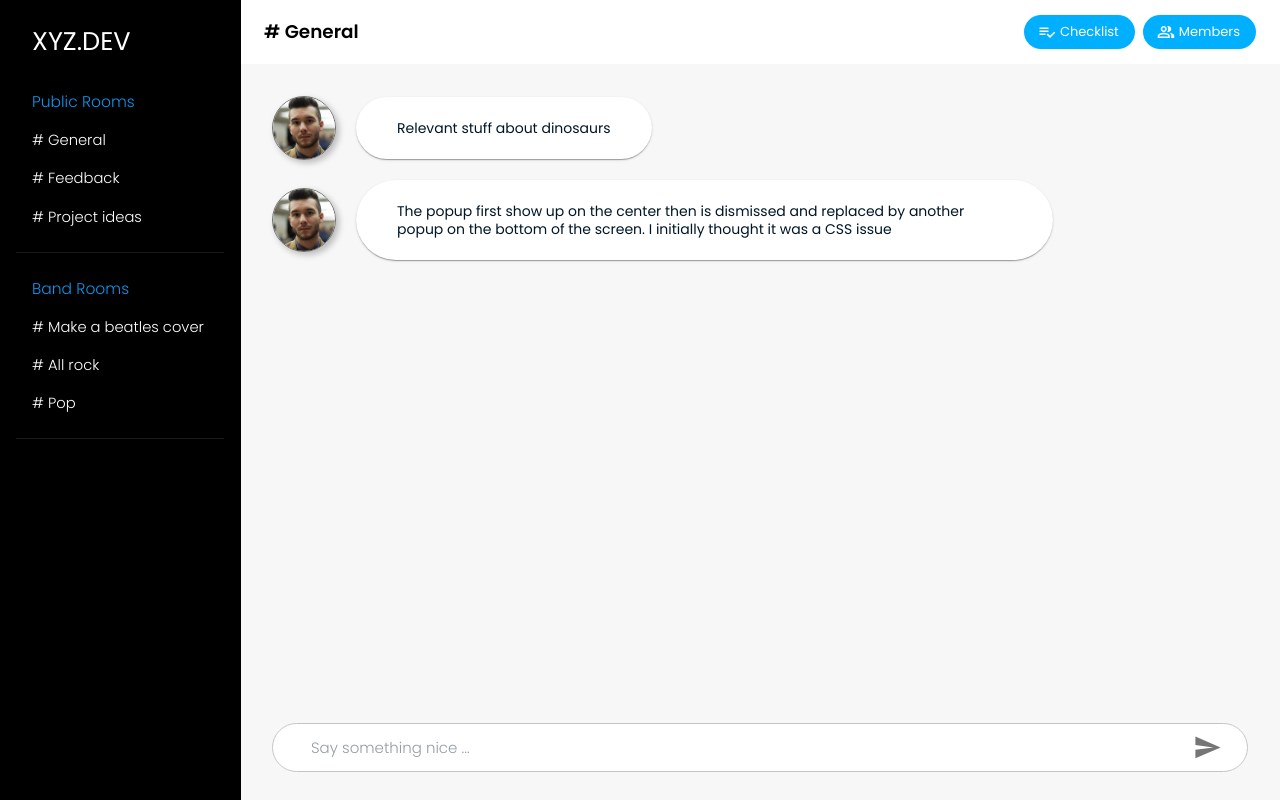
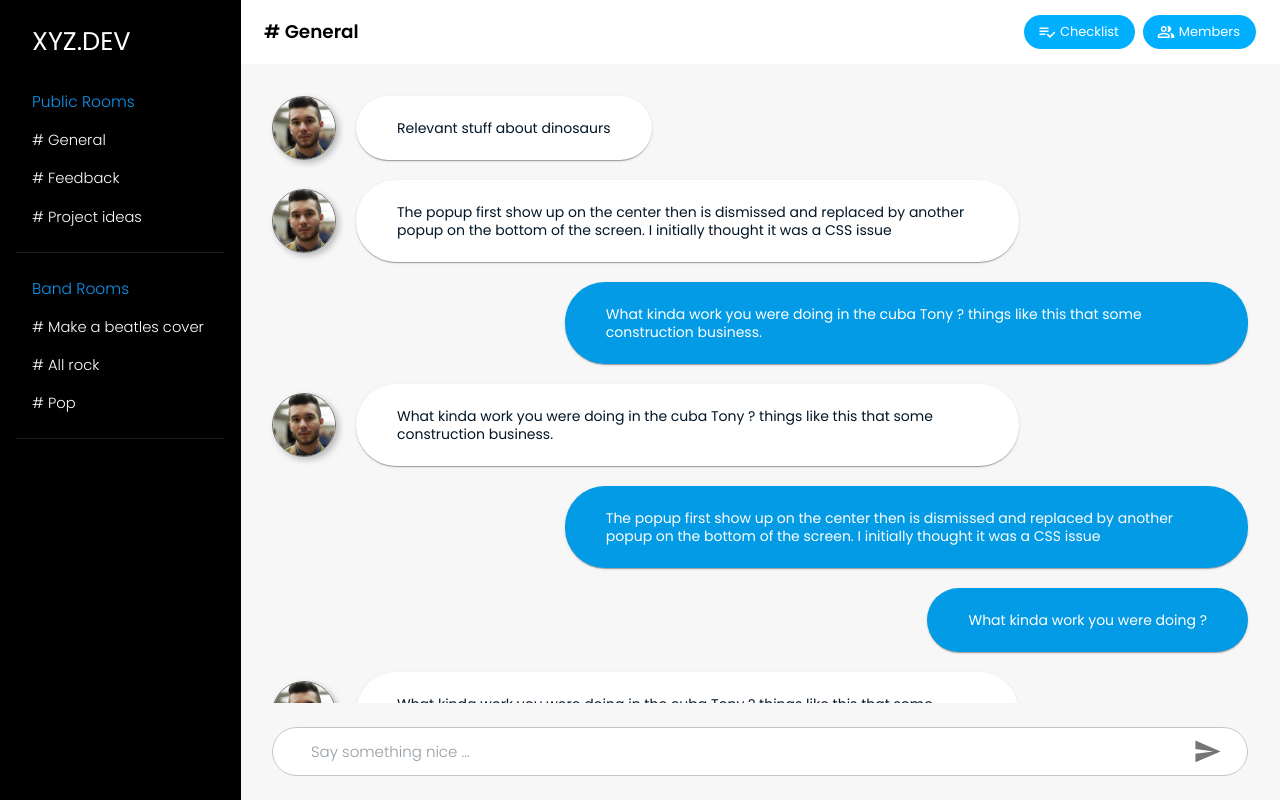
Before and after one commit to therealilyaskhan/songs-sharing, a React (Create React App) app in the folder frontend/: page /rooms in a window 1280 px wide. Built offline with nearby package versions, Linux system fonts and the light colour scheme.

Commit message:
chat room module finished

```diff
--- a/frontend/src/components/ChatRoomBody.js
+++ b/frontend/src/components/ChatRoomBody.js
@@ -1,11 +1,25 @@
 import React from 'react';
 
+import { makeStyles } from '@material-ui/core';
 import Box from '@material-ui/core/Box';
 
 import Message from './Message';
 import Image from '../assets/images/user_img.jpg';
 
+
+const useStyles = makeStyles({
+  conversation: {
+    flex: '0 1 auto',
+    overflowY: 'auto',
+    display: 'flex',
+    flexDirection: 'column',
+    alignItems: 'stretch',
+  }
+});
+
 export default function ChatRoomBody({ chatRoomID, className }) {
+
+  const classes = useStyles();
 
   // fetch the latest certain amount of messages using the chatRoomID
 
@@ -16,7 +30,8 @@ export default function ChatRoomBody({ chatRoomID, className }) {
       userName: 'Kannaj',
       userImage: Image,
       time: 'sent at',
-      message: 'Relevant stuff about dinosaurs'
+      message: 'Relevant stuff about dinosaurs',
+      isMyMessage: false
     },
     {
       msgID: 2,
@@ -24,12 +39,95 @@ export default function ChatRoomBody({ chatRoomID, className }) {
       userName: 'Kannaj',
       userImage: Image,
       time: 'sent at',
-      message: 'The popup first show up on the center then is dismissed and replaced by another popup on the bottom of the screen. I initially thought it was a CSS issue'
-    }
+      message: 'The popup first show up on the center then is dismissed and replaced by another popup on the bottom of the screen. I initially thought it was a CSS issue',
+      isMyMessage: false
+    },
+    {
+      msgID: 3,
+      userID: 2,
+      userName: 'Ilyas',
+      userImage: Image,
+      time: 'sent at',
+      message: 'What kinda work you were doing in the cuba Tony ? things like this that some construction business.',
+      isMyMessage: true
+    },
+    {
+      msgID: 4,
+      userID: 3,
+      userName: 'Robert',
+      userImage: Image,
+      time: 'sent at',
+      message: 'What kinda work you were doing in the cuba Tony ? things like this that some construction business.',
+      isMyMessage: false
+    },
+    {
+      msgID: 5,
+      userID: 2,
+      userName: 'Ilyas',
+      userImage: Image,
+      time: 'sent at',
+      message: 'The popup first show up on the center then is dismissed and replaced by another popup on the bottom of the screen. I initially thought it was a CSS issue',
+      isMyMessage: true
+    },
+    {
+      msgID: 6,
+      userID: 2,
+      userName: 'Ilyas',
+      userImage: Image,
+      time: 'sent at',
+      message: 'What kinda work you were doing ?',
+      isMyMessage: true
+    },
+    {
+      msgID: 7,
+      userID: 2,
+      userName: 'Kannaj',
+      userImage: Image,
+      time: 'sent at',
+      message: 'What kinda work you were doing in the cuba Tony ? things like this that some construction business.The popup first show up on the center then is dismissed.',
+      isMyMessage: false
+    },
+    {
+      msgID: 8,
+      userID: 3,
+      userName: 'Robert',
+      userImage: Image,
+      time: 'sent at',
+      message: 'What kinda work you were doing in the cuba Tony ? things like this that some construction business.',
+      isMyMessage: false
+    },
+    {
+      msgID: 9,
+      userID: 2,
+      userName: 'Ilyas',
+      userImage: Image,
+      time: 'sent at',
+      message: 'What kinda work you were doing ?',
+      isMyMessage: true
+    },
   ];
 
   return (
-    <Box p={4} className={className || ''}>
+    <Box
+      m={0}
+      p={0}
+      className={className || ''}
+      display='flex'
+      flexDirection='column'
+      justifyContent='flex-end'
+      alignItems='stretch'
+      alignContent='stretch'
+      height='100%'
+      width='100%'
+      minHeight='0px'
+      minWidth='0px'
+    >
+      <Box
+        p={4}
+        pb={0}
+        m={0}
+        className={classes.conversation}
+      >
         {
           messages.map((message) => {
             return (
@@ -41,5 +139,6 @@ export default function ChatRoomBody({ chatRoomID, className }) {
           })
         }
       </Box>
+    </Box >
   );
 }
--- a/frontend/src/components/ChatRoomFooter.js
+++ b/frontend/src/components/ChatRoomFooter.js
@@ -56,7 +56,7 @@ export default function ChatRoomFooter({ chatRoomID, className }) {
   };
 
   return (
-    <Box p={4} pb={3.5} className={className || ''}>
+    <Box p={4} py={3} className={className || ''}>
       <FormControl
         variant="outlined"
         classes={{
--- a/frontend/src/components/Message.js
+++ b/frontend/src/components/Message.js
@@ -3,6 +3,7 @@ import Box from '@material-ui/core/Box';
 import { makeStyles } from '@material-ui/core/styles';
 import useMediaQuery from '@material-ui/core/useMediaQuery';
 import Typography from '@material-ui/core/Typography';
+import { lightBlue } from '@material-ui/core/colors';
 
 import CardContent from './Card/CardContent';
 import CardContainer from './Card/CardContainer';
@@ -14,11 +15,20 @@ const useStyles = makeStyles({
     border: '1px solid #707070'
   },
   msgBox: {
-    width: 'fit-content'
+    width: 'fit-content',
   },
-  msg: {
-    margin: '-2px 0px -2px',
-    lineHeight: '18px'
+  myMsg: {
+    margin: '-1px 0px -1px',
+    lineHeight: '18px',
+    color: '#fff'
+  },
+  otherMsg: {
+    margin: '-1px 0px -1px',
+    lineHeight: '18px',
+    color: '#011627'
+  },
+  bgMyMsg: {
+    backgroundColor: lightBlue[600]
   }
 });
 
@@ -28,21 +38,25 @@ export default function Message({ msg }) {
   const md = useMediaQuery('(max-width:650px)'); //90%
   const sm = useMediaQuery('(max-width:620px)'); //95%
   const xs = useMediaQuery('(max-width:599.95px)'); //85%
-  const xss = useMediaQuery('(max-width:500px)'); //95%
 
-  const msgWidth = xss ? '95%' : xs ? '85%' : sm ? '95%' : md ? '90%' : lg ? '85%' : '80%';
+  const msgWidth = xs ? '75%' : sm ? '70%' : md ? '80%' : lg ? '75%' : '70%';
 
   const classes = useStyles();
 
-  const { userImage, message } = msg;
+  const { userImage, message, isMyMessage } = msg;
   return (
     <Box
+      mb={2.5}
+      flexGrow={0}
+      flexShrink={0}
+      flexBasis='auto'
       display='flex'
+      justifyContent={isMyMessage ? 'flex-end' : 'flex-start'}
       alignItems='center'
-      mb={2.5}
       flexWrap='nowrap'
-      width={msgWidth}
     >
+      {
+        !isMyMessage ?
           <Box
             flexShrink={0}
             flexGrow={0}
@@ -54,30 +68,36 @@ export default function Message({ msg }) {
               aria-label="user-image"
               size={62}
             />
-      </Box>
+          </Box> :
+          null
+      }
 
       <Box
         flexGrow={1}
-        flexBasis='100%'
+        flexShrink={1}
+        flexBasis={msgWidth}
+        maxWidth={msgWidth}
+        display='flex'
+        alignItems='center'
+        justifyContent={isMyMessage ? 'flex-end' : 'flex-start'}
       >
         <CardContainer
-          customStyles={classes.msgBox}
+          customStyles={`${classes.msgBox} ${isMyMessage ? classes.bgMyMsg : ''}`}
           elevation={1}
           br={40}
           pt={8}
           pb={8}
           mt={0}
           mb={0}
-          ml={20}
+          ml={isMyMessage ? 0 : 20}
         >
           <CardContent
             pb={16}
           >
             <Typography
-              className={classes.msg}
+              className={isMyMessage ? classes.myMsg : classes.otherMsg}
               variant='subtitle2'
               component='div'
-              color='textPrimary'
             >
               {message}
             </Typography>
```
Lines whose indentation alone changed are shown as unchanged.
